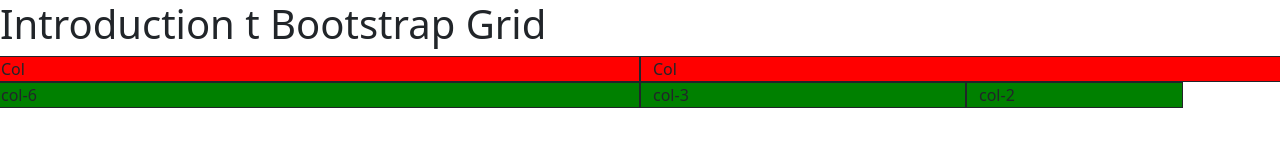
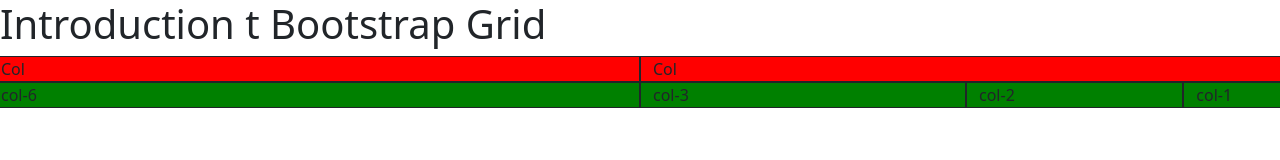
Before and after one commit to rebeccaacero1/bootstrap-intro, a plain HTML site: page index.html in a window 1280 px wide. Drawn offline with nearby package versions, Linux system fonts and the light colour scheme.

Commit message:
addCol-1(Full)

```diff
--- a/index.html
+++ b/index.html
@@ -30,6 +30,7 @@
         <div class="col-6" style="background-color: green; border: 1px solid;">col-6</div>
         <div class="col-3" style="background-color: green; border: 1px solid;">col-3</div>
         <div class="col-2" style="background-color: green; border: 1px solid;">col-2</div>
+        <div class="col-1" style="background-color: green; border: 1px solid;">col-1</div>
     </div>
 
 
```
